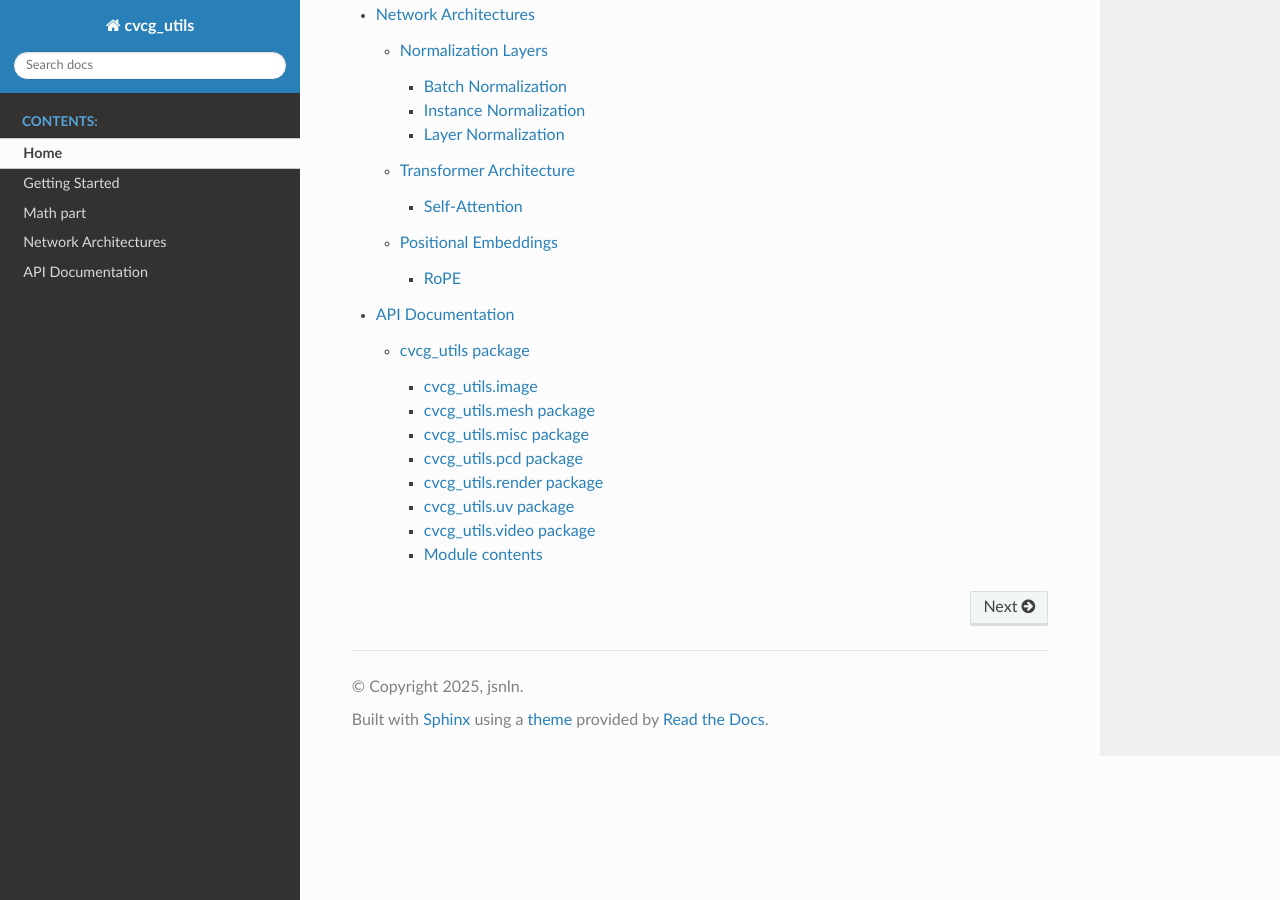
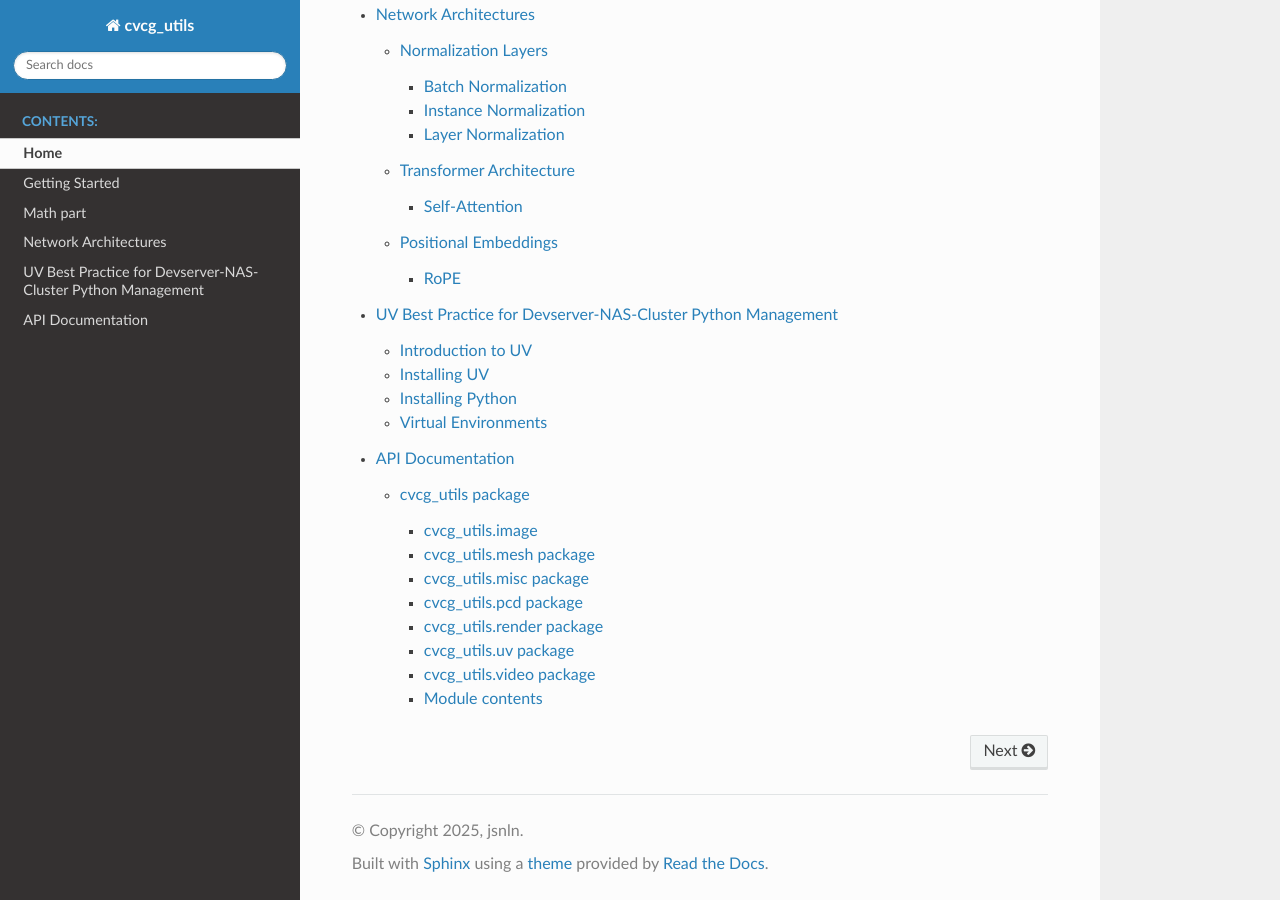
Before and after one commit to jsnln/cvcg_utils, a Sphinx documentation site: the page built from docs/source/index.rst, in a window 1280 px wide and 900 px high, scrolled down 1341 px. Built offline with Sphinx 7.4.7 and the Read the Docs theme 3.1.0, drawn with Linux system fonts in a browser that asks for light colours; some of the changed lines change nothing that is shown.

Commit message:
doc update on UV installation 	modified:   source/index.rst 	new file:   source/tutorials/uv_best_practice.rst 	new file:   source/tutorials/uv_cache.jpg 	new file:   source/tutorials/uv_on_cluster.jpg

```diff
--- a/docs/source/index.rst
+++ b/docs/source/index.rst
@@ -42,6 +42,7 @@
    getting_started
    math_test
    tutorials/network_architectures
+   tutorials/uv_best_practice
    api_source/modules
 
 
--- /dev/null
+++ b/docs/source/tutorials/uv_best_practice.rst
@@ -0,0 +1,78 @@
+UV Best Practice for Devserver-NAS-Cluster Python Management
+============================================================
+
+.. highlight:: bash
+
+Introduction to UV
+------------------
+
+UV_ is a lightweight and fast Python manager. Unlike conda, UV uses caching to avoid re-downloading (and re-building) dependencies, usually by linking dependencies in new environments back to a shared cache.
+
+.. _UV: https://docs.astral.sh/uv/
+
+
+.. image:: uv_cache.jpg
+   :scale: 15%
+   :align: center
+
+In modern Devserver-NAS-Cluster systems, a common situation is that the user has access to a devserver (jump machine), from which tasks are submitted to cluster nodes for execution via external management tools (e.g., slurm), and the devserver and cluster nodes both have access to shared external NAS. In these systems a common practice is to manage environments on NAS. However, naively using UV would be problemtic in this use.
+
+.. image:: uv_on_cluster.jpg
+   :scale: 15%
+   :align: center
+
+As shown above, a better practice is to install both the UV cache and virtual environments into each shared NAS. This tutorial highlights a few practices to properly use UV on such systems.
+
+Installing UV
+-------------
+
+On Linux, You can install UV with
+
+.. code-block:: bash
+
+    wget -qO- https://astral.sh/uv/install.sh | sh
+
+or follow the complete guide here: https://docs.astral.sh/uv/getting-started/installation/. The install path of UV itself can be set by ``UV_INSTALL_DIR``. This can be on you devserver.
+
+
+Installing Python
+-----------------
+
+You can install a specific Python version using UV with (but don't do that just yet):
+
+.. code-block:: bash
+
+    uv python install python3.11
+
+This will install a UV-managed python into a default path (for me it's ``/root/.local/share/uv/python``). But remember when we said we need to install Python interpreters on our NAS? Use ``-i`` in this case.
+
+.. code-block:: bash
+
+    uv python install -i /path/to/your_nas/and_then/uv_interpreters python3.11
+
+After that you also need to set ``UV_PYTHON_INSTALL_DIR`` to let UV know you will use Python interpreters installed there.
+
+.. code-block:: bash
+
+    export UV_PYTHON_INSTALL_DIR=/path/to/your_nas/and_then/uv_interpreters
+    uv python dir   # just a check, should output /path/to/your_nas/and_then/uv_interpreters
+
+
+Virtual Environments
+--------------------
+
+This is simple. Just do
+
+.. code-block:: bash
+
+    uv venv /path/to/your_nas/and_then/your_env
+
+    source /path/to/your_nas/and_then/your_env/bin/activate # activate
+    ... # do stuff with your new venv
+    deactivate  # deactivate
+
+
+
+.. todo::
+
+    It appears we still have to install Python interpreters, environments and packages on each cluster individually. Check if there is an easier way to clone environments across NAS (UV not using standalone environments is the main problem here). Maybe ``uv sync`` will help?
```
Also changed, not shown: docs/source/tutorials/uv_cache.jpg (added), docs/source/tutorials/uv_on_cluster.jpg (added).
